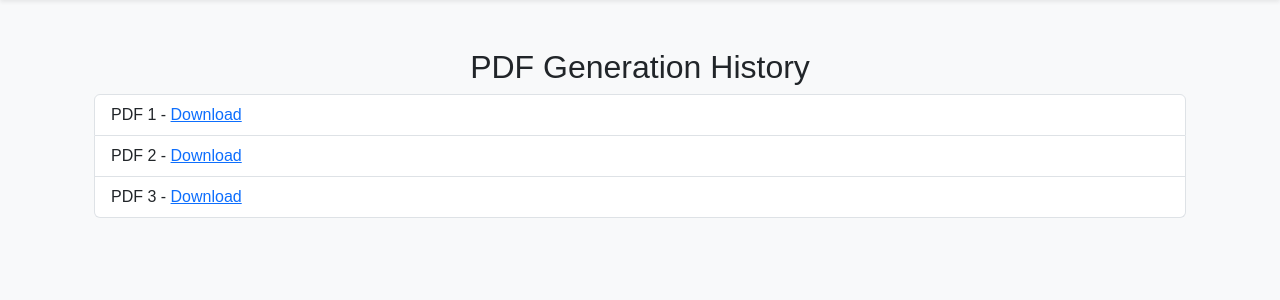
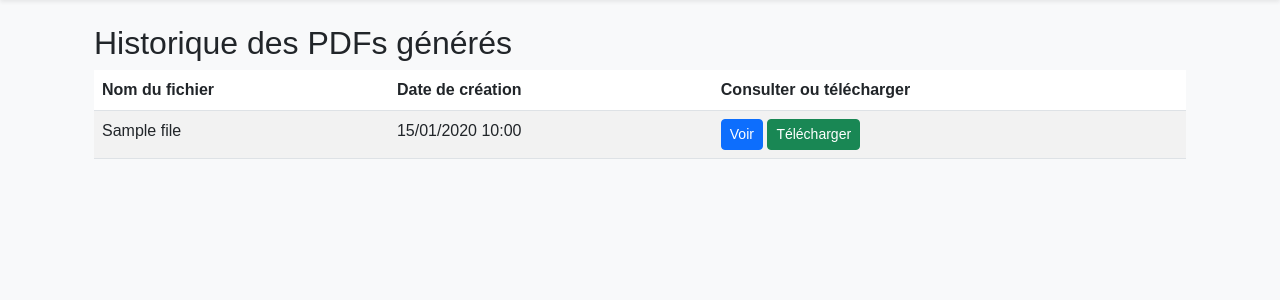
Before and after one commit to Colin-baz/Application-web-PDF, a Symfony app: template templates/history/index.html.twig in a window 1280 px wide. Shown: the part 70-370 px from the top of the page. Run offline with Twig, Linux system fonts and the light colour scheme; the template is opened without the code that fills it: most values are stand-ins (such as "Sample title", 1, 10 or a date in 2020); some libraries are stand-ins or nearby versions.

Commit message:
Feat : history

```diff
--- a/templates/history/index.html.twig
+++ b/templates/history/index.html.twig
@@ -1,14 +1,39 @@
 {% extends 'base.html.twig' %}
 
-{% block title %}History{% endblock %}
+{% block title %}Historique des PDFs{% endblock %}
 
 {% block body %}
-    <div class="container mt-5">
-        <h2 class="text-center">PDF Generation History</h2>
-        <ul class="list-group">
-            <li class="list-group-item">PDF 1 - <a href="#">Download</a></li>
-            <li class="list-group-item">PDF 2 - <a href="#">Download</a></li>
-            <li class="list-group-item">PDF 3 - <a href="#">Download</a></li>
-        </ul>
+    <div class="container mt-4">
+        <h2>Historique des PDFs générés</h2>
+
+        {% if files is empty %}
+            <p>Aucun PDF généré pour l'instant.</p>
+        {% else %}
+            <table class="table table-striped">
+                <thead>
+                <tr>
+                    <th>Nom du fichier</th>
+                    <th>Date de création</th>
+                    <th>Consulter ou télécharger</th>
+                </tr>
+                </thead>
+                <tbody>
+                {% for file in files %}
+                    <tr>
+                        <td>{{ file.name }}</td>
+                        <td>{{ file.createdAt|date('d/m/Y H:i') }}</td>
+                        <td>
+                            <a href="{{ path('history_view', { id: file.id }) }}" class="btn btn-primary btn-sm">
+                                Voir
+                            </a>
+                            <a href="{{ path('history_download', { id: file.id }) }}" class="btn btn-success btn-sm">
+                                Télécharger
+                            </a>
+                        </td>
+                    </tr>
+                {% endfor %}
+                </tbody>
+            </table>
+        {% endif %}
     </div>
 {% endblock %}
```
Also changed, not shown: config/routes.yaml (+8 -0 lines), src/Controller/HistoryController.php (+58 -3 lines), templates/history/show_pdf.html.twig (added, +20 -0 lines), 13 other files.
